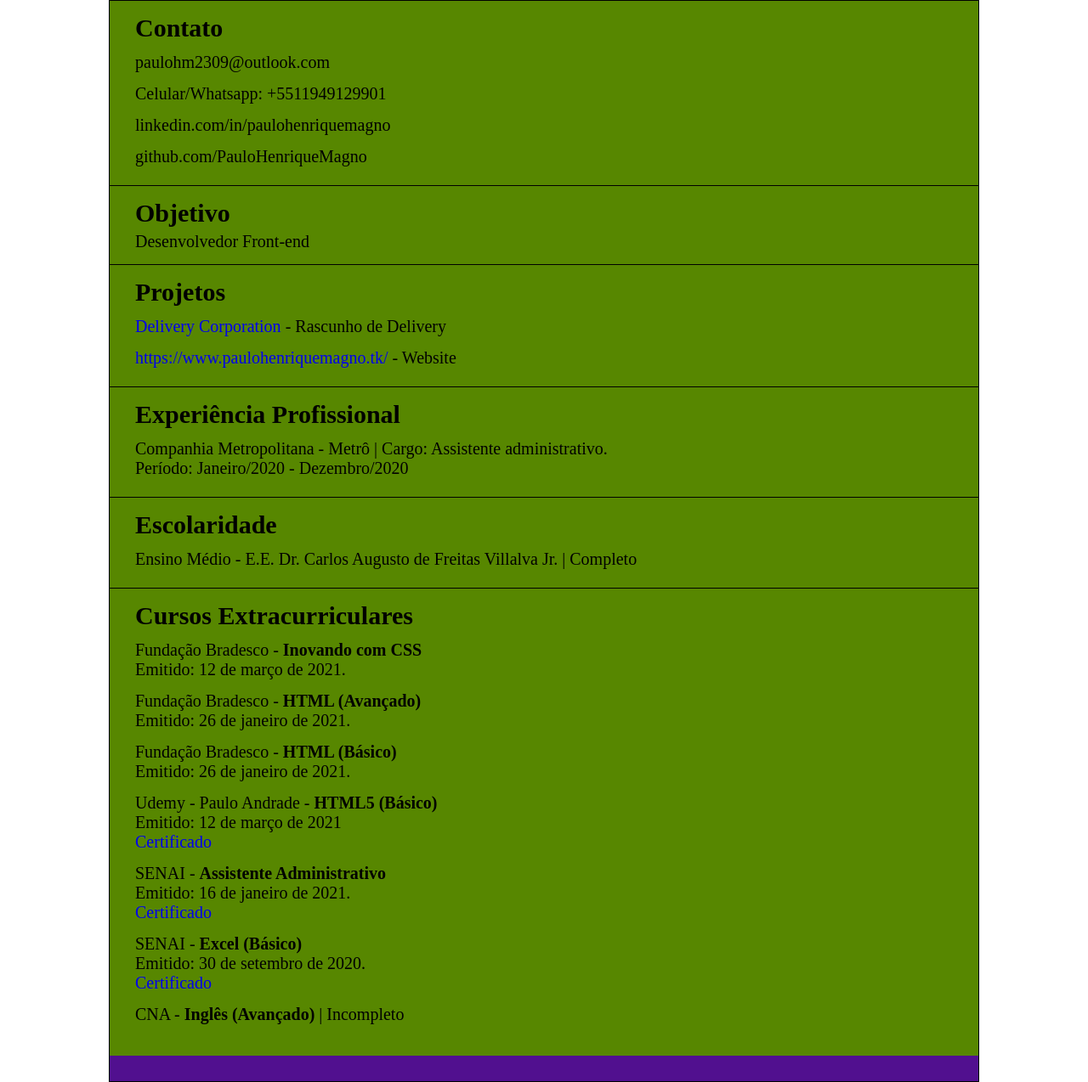
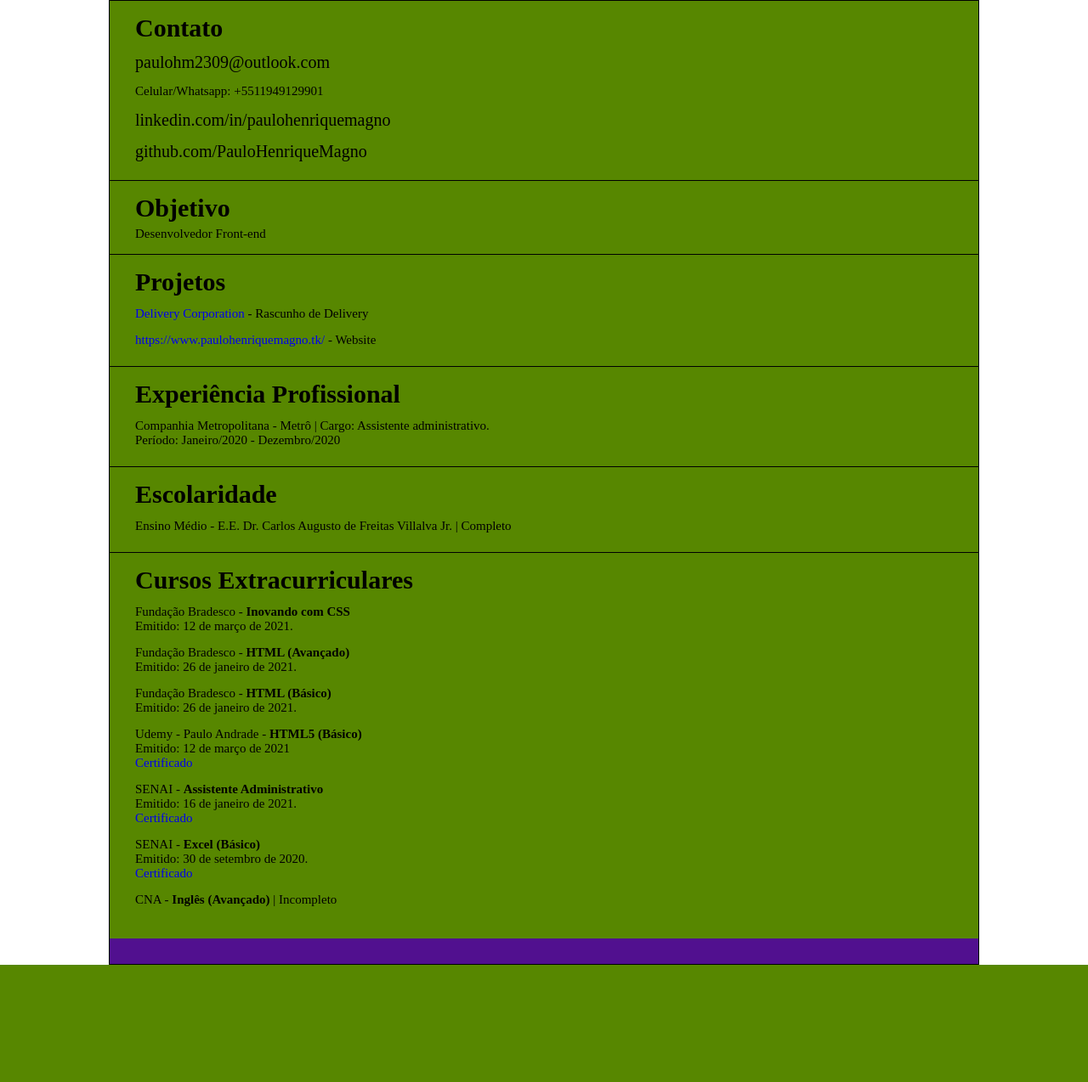
Before and after one commit to PauloHenriqueMagno/Curriculo, a PHP site: page /curriculo.html in a window 1280 px wide. Shown: the part 75-1349 px from the top of the page at 85% size. After the commit the page ends 1211 px from the top, so only its background shows below. Run offline with PHP 8.4, Linux system fonts and the light colour scheme.

Commit message:
Update Curriculo.css

```diff
--- a/Curriculo.css
+++ b/Curriculo.css
@@ -2,7 +2,7 @@
 	--header-color: rgb(81, 16, 143);
 	--background-color: rgb(255, 255, 255);
 	--font-size: 20px;
-	--font-size-mobile: 20px;
+	--font-size-mobile: 15px;
 	--hx: 30px;
 	--hx-mobile: 20px;
 }
```
